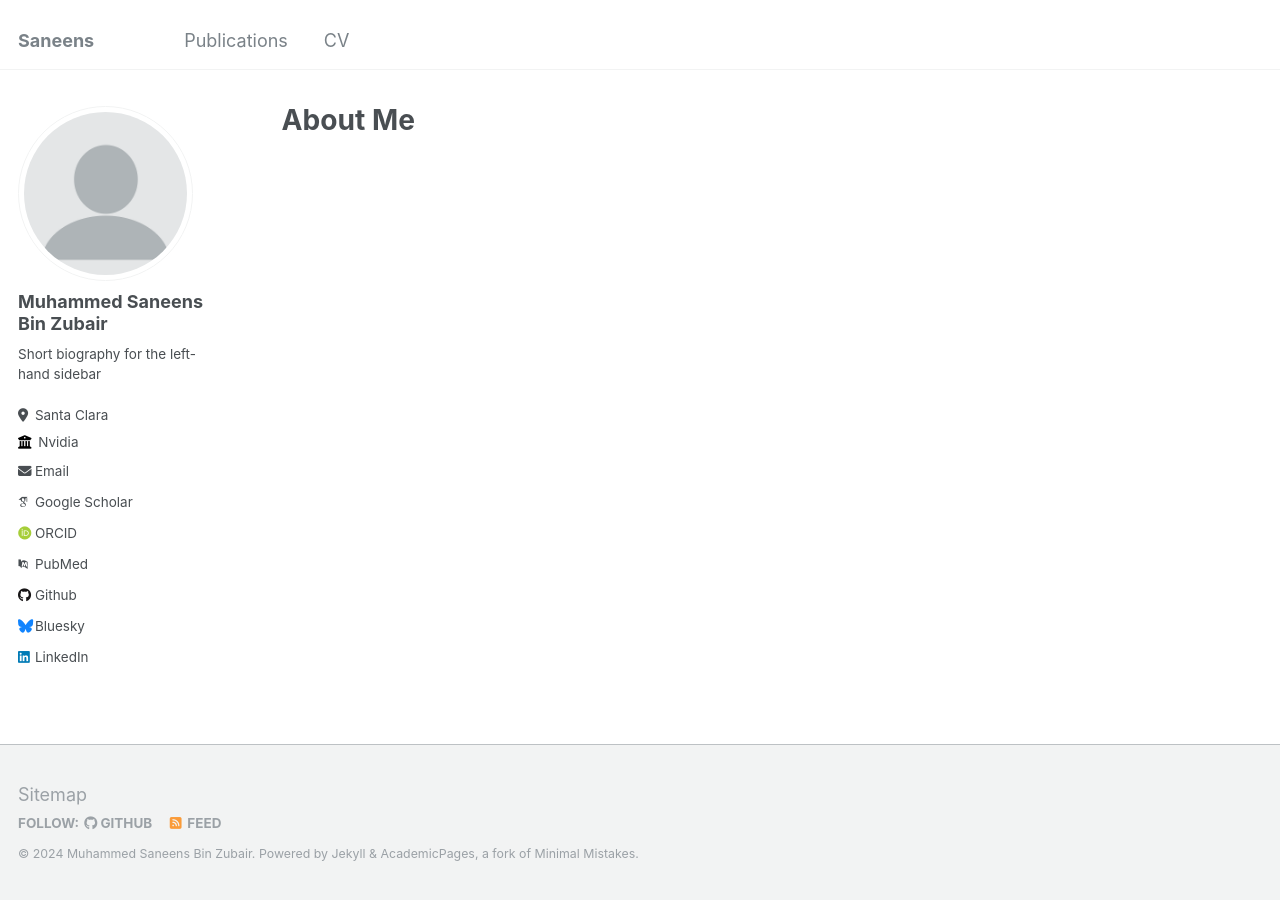
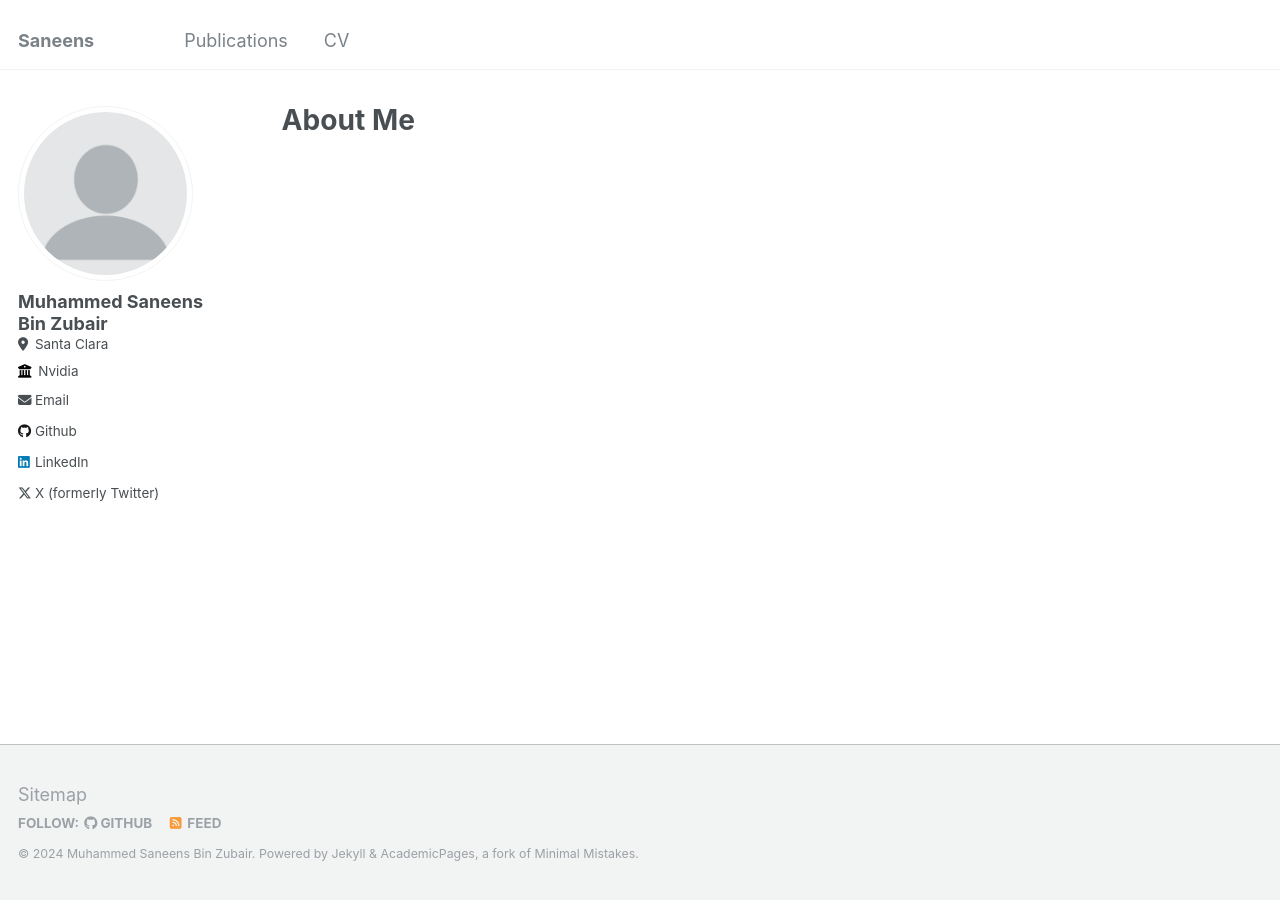
Before and after one commit to saneens/saneens.github.io, a Jekyll site: the page built from _pages/about.md, in a window 1280 px wide. Built offline with Jekyll 4.4.1, drawn with Linux system fonts in a browser that asks for light colours; some web fonts are replaced; part of the change alters nothing that is shown.

Commit message:
Update _config.yml

```diff
--- a/_config.yml
+++ b/_config.yml
@@ -24,19 +24,19 @@ author:
   avatar           : "profile.png"
   name             : "Muhammed Saneens Bin Zubair"
   pronouns         : # example: "she/her"
-  bio              : "Short biography for the left-hand sidebar"
+  bio              :
   location         : "Santa Clara"
   employer         : "Nvidia"
   uri              : # URL
-  email            : "none@example.org"
+  email            : "msaneens@gmail.com"
 
   # Academic websites
   arxiv            : # URL - Update with the correct link to your profile
-  googlescholar    : "https://scholar.google.com/citations?user=PS_CX0AAAAAJ"
+  googlescholar    :
   impactstory      : # URL
-  orcid            : "http://orcid.org/yourorcidurl"
+  orcid            :
   semantic         : # URL
-  pubmed           : "https://www.ncbi.nlm.nih.gov/pubmed/?term=john+snow"
+  pubmed           :
   researchgate     : # URL
 
   # Repositories and software development
@@ -48,7 +48,7 @@ author:
   stackoverflow    : # User number or user number and name (i.e., use "1" or "1/jeff-atwood")
 
   # Social media
-  bluesky          : "bsky.app" # Replace this with you Bluesky username
+  bluesky          :  # Replace this with you Bluesky username
   facebook         : # Username
   flickr           : # Username
   foursquare       : # Username
@@ -65,7 +65,7 @@ author:
   steam            : # Username
   telegram         : # URL
   tumblr           : # Username
-  twitter          : # Username for X / Twitter
+  twitter          : "saneens" # Username for X / Twitter
   vine             : # Username
   weibo            : # Username
   wikipedia        : # Username
```
